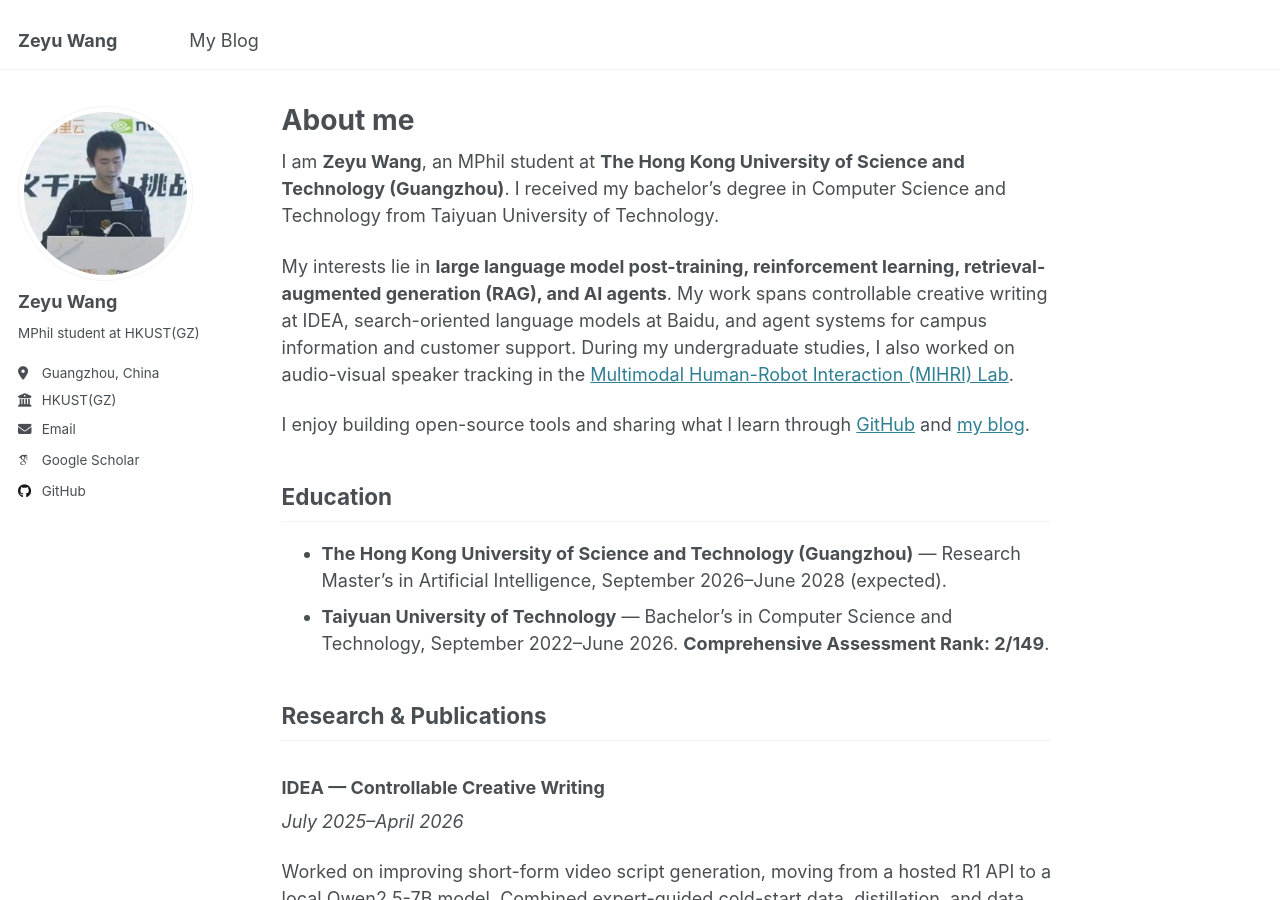
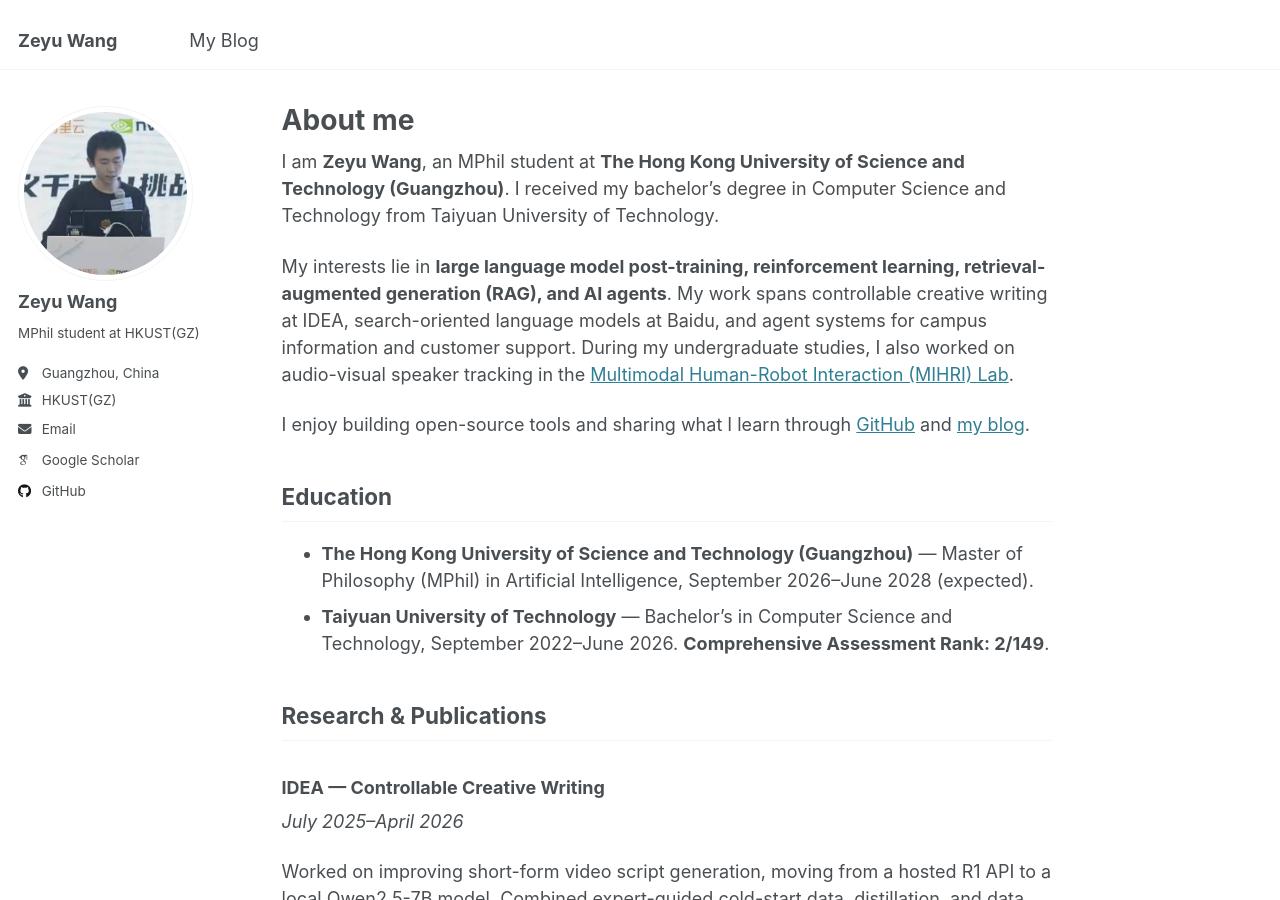
Before and after one commit to moyitech/moyitech.github.io, a Jekyll site: the page built from _pages/about.md, in a window 1280 px wide and 900 px high. Built offline with Jekyll 4.4.1, drawn with Linux system fonts in a browser that asks for light colours; some web fonts are replaced.

Commit message:
Use formal Master of Philosophy degree name

```diff
--- a/_pages/about.md
+++ b/_pages/about.md
@@ -15,7 +15,7 @@ I enjoy building open-source tools and sharing what I learn through [GitHub](htt
 
 ## Education
 
-- **The Hong Kong University of Science and Technology (Guangzhou)** — Research Master's in Artificial Intelligence, September 2026–June 2028 (expected).
+- **The Hong Kong University of Science and Technology (Guangzhou)** — Master of Philosophy (MPhil) in Artificial Intelligence, September 2026–June 2028 (expected).
 - **Taiyuan University of Technology** — Bachelor's in Computer Science and Technology, September 2022–June 2026. **Comprehensive Assessment Rank: 2/149**.
 
 ## Research & Publications
```
